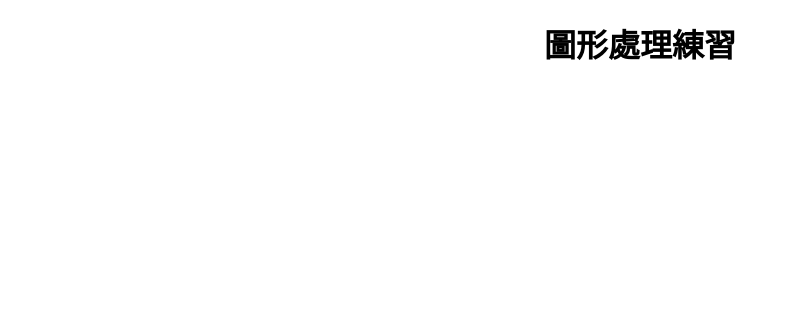
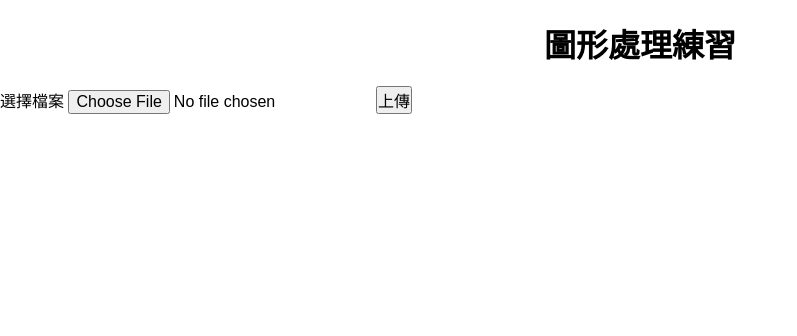
Before and after one commit to staybreeze/11102-PHP-FORM, a PHP site: page /image.php in a window 1280 px wide. Shown: the top 336 px of the page, without its empty margins (0-797 px from the left). Run offline with PHP 8.4, Linux system fonts and the light colour scheme.

Commit message:
feat:增加上傳檔案

```diff
--- a/image.php
+++ b/image.php
@@ -24,7 +24,11 @@
 <h1 class="header">圖形處理練習</h1>
 <!---建立檔案上傳機制--->
 
-
+<form action="" method="post">
+<label for="">選擇檔案</label>
+<input type="file" name="" id="">
+<input type="submit" value="上傳">
+</form>
 
 <!----縮放圖形----->
 
```
Also changed, not shown: imgs/2023112311211172181.jpg (added), 1 other file.
